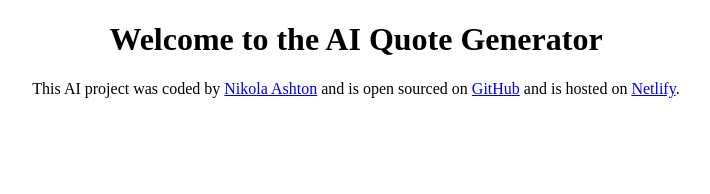
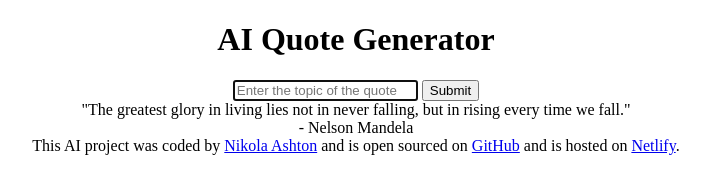
Before and after one commit to nikolaclare/quote-generator, a plain HTML site: page index.html in a window 1280 px wide. Shown: the whole page, without its empty margins (284-994 px from the left). Drawn offline with Linux system fonts and the light colour scheme.

Commit message:
Added the basic HTML structure

```diff
--- a/index.html
+++ b/index.html
@@ -5,11 +5,24 @@
     <meta charset="UTF-8">
     <meta name="viewport" content="width=device-width, initial-scale=1.0">
     <link rel="stylesheet" href="src/style.css">
-    <title>AI quote generator</title>
+    <title>AI Quote Generator</title>
   </head>
 
   <body>
-    <h1>Welcome to the AI Quote Generator</h1>
+    <header>
+      <h1>AI Quote Generator</h1>
+    </header>
+    <main>
+      <form action="">
+        <input type="text" placeholder="Enter the topic of the quote" autofocus required autocomplete="off" />
+        <input type="submit" />
+      </form>
+      <div>
+        "The greatest glory in living lies not in never falling, but in rising every time we fall."
+        <br />
+        - Nelson Mandela
+      </div>
+    </main>
     <footer>
       This AI project was coded by <a href="https://github.com/nikolaclare" target="_blank">Nikola Ashton</a> and is
       open sourced on <a href="https://github.com/nikolaclare/quote-generator" target="_blank">GitHub</a> and is hosted
```
